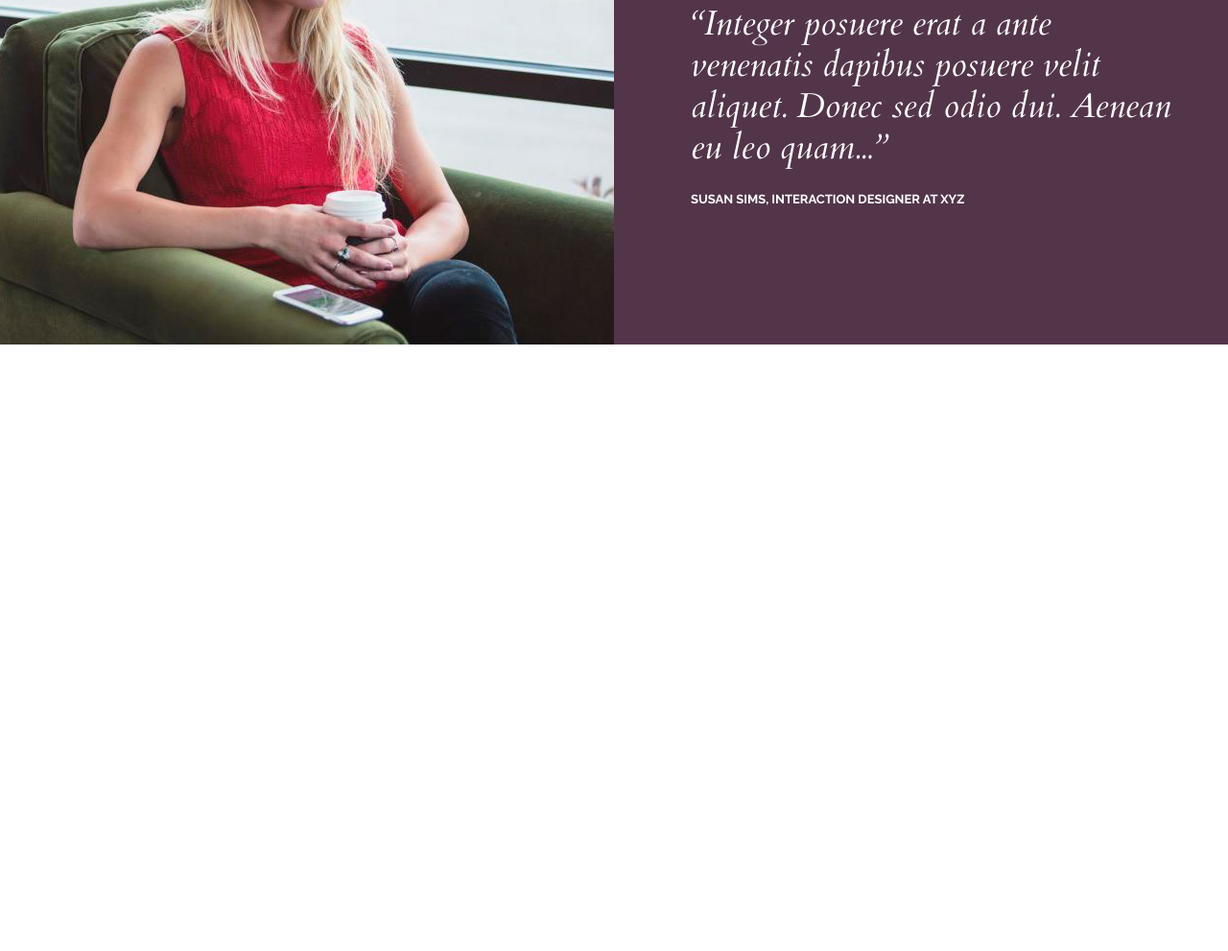
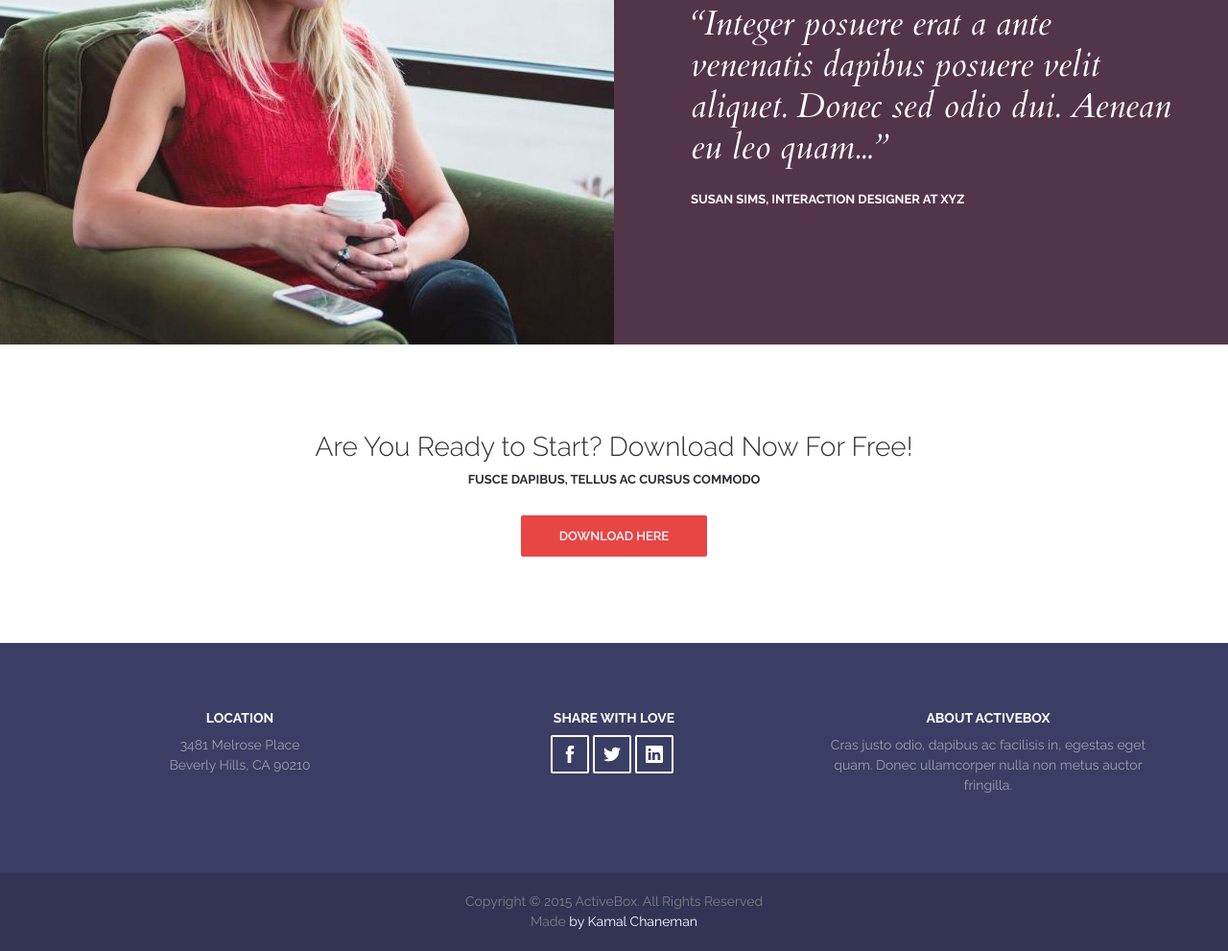
Before and after one commit to Trouvere/ActiveBox, a plain HTML site: page index.html in a window 1280 px wide. Shown: the part 3026-4017 px from the top of the page at 96% size. Before the commit the page ends 3385 px from the top, so only its background shows below. Drawn offline with nearby package versions, Linux system fonts and the light colour scheme.

Commit message:
Add Download and Footer

```diff
--- a/index.html
+++ b/index.html
@@ -2,7 +2,7 @@
 <html>
 <head>
     <meta charset="utf-8">
-    <link href="https://fonts.googleapis.com/css?family=Cardo:400i|Open+Sans:700|Raleway:400,600,700&display=swap" rel="stylesheet">
+    <link href="https://fonts.googleapis.com/css?family=Cardo:400i|Open+Sans:700|Raleway:300,400,600,700&display=swap" rel="stylesheet">
     <link rel="stylesheet" href="style.css">
     <title>ActiveBox</title>
 </head>
@@ -320,6 +320,76 @@
                 <div class="reviews__author">Susan Sims, Interaction Designer at XYZ</div>
             </div>
         </div>
+    </div><!-- /.container -->
+</div><!-- /.reviews -->
+
+
+<!-- Download -->
+<div class="download">
+    <div class="container">
+        <h3 class="download__title">Are You Ready to Start? Download Now For Free!</h3>
+        <div class="download__text">
+            <p>Fusce dapibus, tellus ac cursus commodo</p>
+        </div>
+        <a class="btn  btn--red  btn--long" href="#">Download Here</a>
+    </div>
+</div>
+
+
+
+<!-- Footer -->
+<footer class="footer">
+    <div class="container">
+
+        <div class="footer__inner">
+            <div class="footer__block">
+                <h4 class="footer__title">Location</h4>
+                <address class="footer__address">
+                    <div>3481 Melrose Place</div>
+                    <div>Beverly Hills, CA 90210</div>
+                </address>
+            </div>
+
+            <div class="footer__block">
+                <h4 class="footer__title">Share with Love</h4>
+                <div class="social  social--footer">
+                    <a class="social__item" href="#" target="_blank">
+                        <svg class="social__icon">
+                            <use xlink:href="#facebook"></use>
+                        </svg>
+                    </a>
+                    <a class="social__item" href="#" target="_blank">
+                        <svg class="social__icon">
+                            <use xlink:href="#twitter"></use>
+                        </svg>
+                    </a>
+                    <a class="social__item" href="#" target="_blank">
+                        <svg class="social__icon">
+                            <use xlink:href="#linkedin"></use>
+                        </svg>
+                    </a>
+                </div>
+            </div>
+
+            <div class="footer__block">
+                <h4 class="footer__title">About ActiveBox</h4>
+                <div class="footer__text">
+                    <p>Cras justo odio, dapibus ac facilisis in, egestas eget quam. Donec ullamcorper nulla non metus auctor fringilla.</p>
+                </div>
+            </div>
+        </div><!-- /.footer__inner -->
+
+    </div><!-- /.container -->
+
+    <div class="copyright">
+        <div class="container">
+            <div class="copyright__text">
+                <div>Copyright © 2015 ActiveBox. All Rights Reserved</div>
+                <div>Made <span>by Kamal Chaneman</span></div>
+            </div>
+        </div>
+    </div>
+</footer>
 
 </body>
 </html>
--- a/style.css
+++ b/style.css
@@ -328,6 +328,10 @@ p {
   display: flex;
 }
 
+.social--footer {
+  justify-content: center;
+}
+
 .social__item {
   display: flex;
   justify-content: center;
@@ -350,6 +354,17 @@ p {
   fill: #000;
 }
 
+.social--footer .social__item {
+  background-color: transparent;
+  border-width: 2px;
+  border-color: #fff;
+  border-radius: 2px;
+}
+
+.social--footer .social__item:hover {
+  background-color: #fff;
+}
+
 .social__icon {
   display: block;
   height: 18px;
@@ -357,6 +372,10 @@ p {
   fill: #c6cacc;
 
   transition: fill 0.1s linear;
+}
+
+.social--footer .social__icon {
+  fill: #fff;
 }
 
 /* Reviews(Testimonials)
@@ -411,3 +430,91 @@ p {
   text-transform: uppercase;
   color: #fff;
 }
+
+/* Download
+===================*/
+
+.download {
+  margin: 90px 0;
+
+  text-align: center;
+}
+
+.download__title {
+  margin-bottom: 10px;
+
+  font-size: 28px;
+  color: #2d3033;
+  font-weight: 300;
+}
+
+.download__text {
+  margin-bottom: 30px;
+
+  font-size: 13px;
+  color: #2d3033;
+  font-weight: 700;
+  text-transform: uppercase;
+}
+
+/* Footer
+===================*/
+
+.footer {
+  background-color: #3a3e64;
+}
+
+.footer__inner {
+  display: flex;
+  flex-wrap: wrap;
+  padding: 70px 0;
+}
+
+.footer__block {
+  width: 33.33333%;
+  padding: 0 15px;
+
+  text-align: center;
+}
+
+.footer__title {
+  margin-bottom: 10px;
+
+  font-size: 14px;
+  font-weight: 700;
+  color: #fff;
+  text-transform: uppercase;
+}
+
+.footer__address {
+  font-size: 14px;
+  line-height: 1.5;
+  font-style: normal;
+  color: rgba(255, 255, 255, 0.5);
+}
+
+.footer__text {
+  font-size: 14px;
+  line-height: 1.5;
+  color: rgba(255, 255, 255, 0.5);
+}
+
+/* Copyright
+===================*/
+
+.copyright {
+  padding: 20px 0;
+
+  background-color: #313454;
+}
+
+.copyright__text {
+  text-align: center;
+  font-size: 14px;
+  line-height: 1.5;
+  color: #808080;
+}
+
+.copyright__text span {
+  color: #fff;
+}
```
